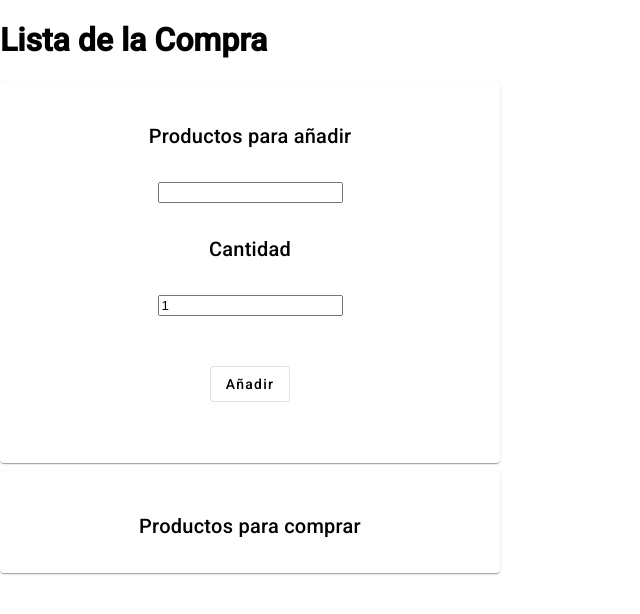
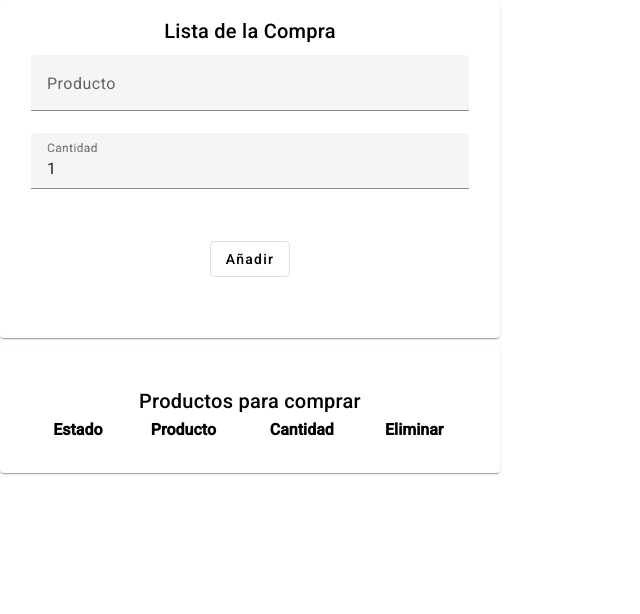
Before and after one commit to martagrana/Lista-compra, an Angular app in the folder listaCompra/: page / in a window 1280 px wide. Shown: the top 614 px of the page, without its empty margins (0-640 px from the left). Built offline with nearby package versions, Linux system fonts and the light colour scheme.

Commit message:
mejoras esteticas

```diff
--- a/listaCompra/src/app/app.component.css
+++ b/listaCompra/src/app/app.component.css
@@ -24,6 +24,13 @@
     color: darkgreen;
 }
 
+table {
+    width: 100%;
+}
+
+.example-full-width {
+    width: 100%;
+}
 
 .example-card {
 
--- a/listaCompra/src/app/app.component.html
+++ b/listaCompra/src/app/app.component.html
@@ -1,15 +1,16 @@
-<h1>Lista de la Compra</h1>
-
 <mat-card class="example-card">
+  <mat-card-title>Lista de la Compra</mat-card-title>
   <mat-card-content class="contenedor-partes">
-    <mat-card-title>Productos para añadir</mat-card-title>
-    <div>
-      <input type="text" [(ngModel)]="nombre">
-    </div>
-    <mat-card-title>Cantidad</mat-card-title>
-    <div>
-      <input type="number" [(ngModel)]="cantidad">
-    </div>
+    <form class="example-form">
+      <mat-form-field class="example-full-width">
+        <mat-label>Producto</mat-label>
+        <input matInput placeholder="tu artículo" [(ngModel)]="nombre" name="nombre">
+      </mat-form-field>
+      <mat-form-field class="example-full-width">
+        <mat-label>Cantidad</mat-label>
+        <input matInput placeholder="numero de artículos" [(ngModel)]="cantidad" name="cantidad">
+      </mat-form-field>
+    </form>
     <div class="boton">
       <button mat-stroked-button (click)="addProducto()">Añadir</button>
     </div>
@@ -19,14 +20,22 @@
 <mat-card class="example-card">
   <mat-card-content class="contenedor-partes">
     <mat-card-title>Productos para comprar</mat-card-title>
-    <mat-list *ngFor="let articulo of productos; let i = index">
-      <mat-checkbox class="example-margin" [(ngModel)]="articulo.seleccionado" (change)="guardar()">
-        <label [ngClass]="{'verde':articulo.cantidad>=3}" [class.tachado]="articulo.seleccionado" for="articulo{}">
-          {{articulo.nombre}}</label>
-        <label> {{articulo.cantidad}}</label>
-        <mat-icon (click)="eliminar(i)">cancel</mat-icon>
-      </mat-checkbox>
-      <mat-divider></mat-divider>
-    </mat-list>
+    <table>
+      <tr>
+        <th>Estado</th>
+        <th>Producto</th>
+        <th>Cantidad</th>
+        <th>Eliminar</th>
+      </tr>
+      <tr *ngFor="let articulo of productos; let i = index">
+        <td>
+          <mat-checkbox class="example-margin" [(ngModel)]="articulo.seleccionado" (change)="guardar()"></mat-checkbox>
+        </td>
+        <td><label [ngClass]="{'verde':articulo.cantidad>=3}" [class.tachado]="articulo.seleccionado" for="articulo{}">
+            {{articulo.nombre}}</label></td>
+        <td>{{articulo.cantidad}}</td>
+        <td><mat-icon (click)="eliminar(i)">cancel</mat-icon></td>
+      </tr>
+    </table>
   </mat-card-content>
 </mat-card>
--- a/listaCompra/src/app/app.module.ts
+++ b/listaCompra/src/app/app.module.ts
@@ -12,6 +12,7 @@ import { MatListModule } from '@angular/material/list';
 import { MatCardModule } from '@angular/material/card';
 import { MatInputModule } from '@angular/material/input';
 import { MatFormFieldModule } from '@angular/material/form-field';
+import { MatTableModule } from '@angular/material/table';
 
 @NgModule({
   declarations: [
@@ -19,7 +20,7 @@ import { MatFormFieldModule } from '@angular/material/form-field';
   ],
   imports: [
     BrowserModule, FormsModule, BrowserAnimationsModule, MatSlideToggleModule, MatButtonModule, MatIconModule, MatCheckboxModule
-    , MatDividerModule, MatListModule, MatCardModule, MatInputModule, MatFormFieldModule],
+    , MatDividerModule, MatListModule, MatCardModule, MatInputModule, MatFormFieldModule, MatTableModule],
   providers: [],
   bootstrap: [AppComponent]
 })
```
